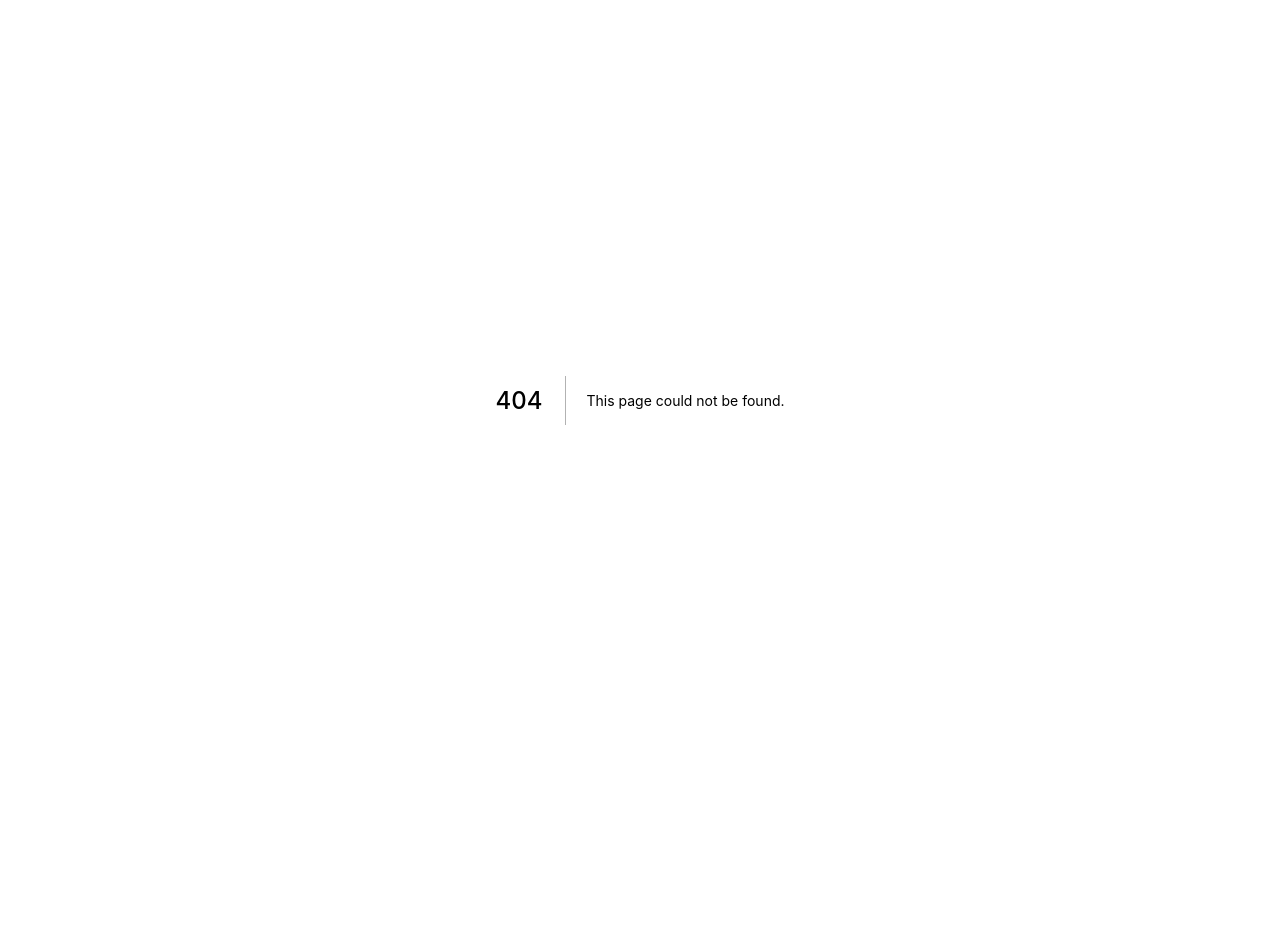
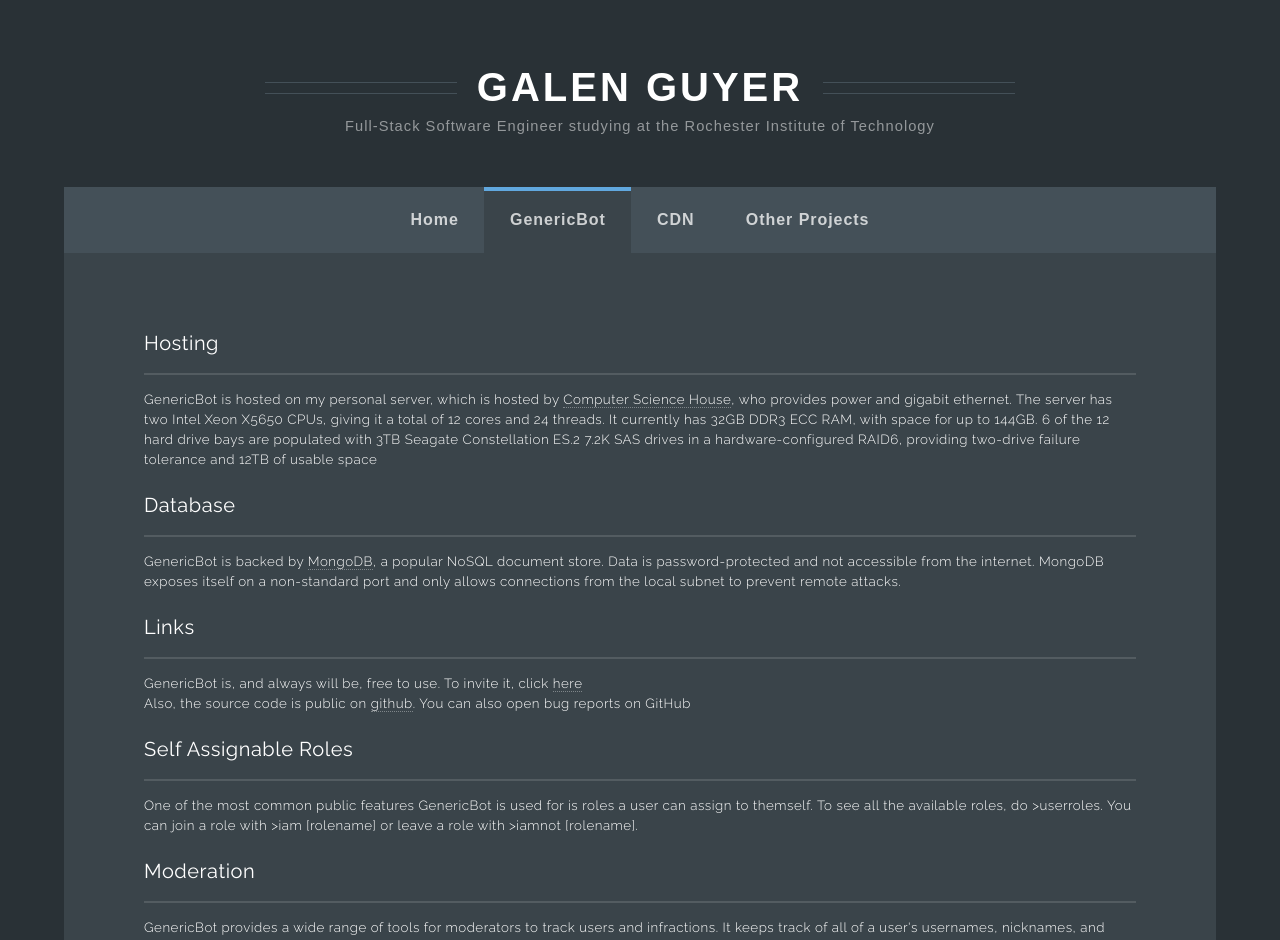
Before and after one commit to galenguyer/personal-site-next, a Next.js app: page /genericbot in a window 1280 px wide. Before the commit this address had no page. Shown: the top 940 px of the page. Before the commit the page ends 800 px from the top, so only its background shows below. Built offline with nearby package versions, Linux system fonts and the light colour scheme.

Commit message:
Add GenericBot pages

```diff
--- a/next.config.js
+++ b/next.config.js
@@ -1,6 +1,7 @@
 const withOffline = require('next-offline')
 
 module.exports = withOffline({
+  exportTrailingSlash: true,
   workboxOpts: {
     swDest: process.env.NEXT_EXPORT
       ? 'service-worker.js'
--- /dev/null
+++ b/pages/genericbot/index.js
@@ -0,0 +1,27 @@
+import Link from 'next/link';
+import Header from '../../components/header';
+import styles from '../../styles/genericbot.module.css';
+
+export default () => (
+  <div id='container'>
+    <Header />
+    <div className={styles.container}>
+        <h3 className={styles.header}>Hosting</h3>
+        <p>GenericBot is hosted on my personal server, which is hosted by <a href="https://csh.rit.edu">Computer Science House</a>, who provides power and gigabit ethernet. The server has two Intel Xeon X5650 CPUs, giving it a total of 12 cores and 24 threads. It currently has 32GB DDR3 ECC RAM, with space for up to 144GB. 6 of the 12 hard drive bays are populated with 3TB Seagate Constellation ES.2 7.2K SAS drives in a hardware-configured RAID6, providing two-drive failure tolerance and 12TB of usable space</p>
+        <h3 className={styles.header}>Database</h3>
+        <p>GenericBot is backed by <a href="https://www.mongodb.com/">MongoDB</a>, a popular NoSQL document store. Data is password-protected and not accessible from the internet. MongoDB exposes itself on a non-standard port and only allows connections from the local subnet to prevent remote attacks.</p>
+        <h3 className={styles.header}>Links</h3>
+        <p>GenericBot is, and always will be, free to use. To invite it, click <a href="https://discordapp.com/oauth2/authorize?client_id=295329346590343168&scope=bot&permissions=2110258303">here</a>
+        <br />
+        Also, the source code is public on <a href="https://github.com/MasterChief-John-117/GenericBot">github</a>. You can also open bug reports on GitHub</p>
+        <h3 className={styles.header}>Self Assignable Roles</h3>
+        <p>One of the most common public features GenericBot is used for is roles a user can assign to themself. To see all the available roles, do &gt;userroles. You can join a role with <code>&gt;iam [rolename]</code> or leave a role with <code>&gt;iamnot [rolename]</code>.</p>
+        <h3 className={styles.header}>Moderation</h3>
+        <p>GenericBot provides a wide range of tools for moderators to track users and infractions. It keeps track of all of a user's usernames, nicknames, and logged infractions, including kicks and timed or permanent bans. Users can be searched for either by ID, or by username or nickname, whether it be current or an old name. (All data is stored in an encrypted database, and data from one server is completely inaccessible by another server)</p>
+        <h3 className={styles.header}>Fun!</h3>
+        <p>In addition to being a highly effective moderator toolkit, GenericBot has some fun commands, such as <code>&gt;dog</code>, <code>&gt;cat</code>, or <code>&gt;jeff</code>. You can also create your own custom commands for rapid-fire memery or whatever else tickles your fancy</p>
+        <h3 className={styles.header}>v3 Rewrite</h3>
+        <p>I recently re-wrote the bot to improve maintinability and performance. Read more about there <Link href="/genericbot/v3">here!</Link></p>
+    </div>
+  </div>
+)
--- /dev/null
+++ b/styles/genericbot.module.css
@@ -0,0 +1,34 @@
+@import url("https://fonts.googleapis.com/css?family=Raleway:300,400");
+.container {
+	position: relative;
+	padding: 6em;
+	background: #3a444a;
+	text-align: left;
+    color: #fff;
+    letter-spacing: 0.04em;
+    line-height: 1.5em;
+    font-family:'Raleway', sans-serif;
+    font-weight: 300;
+}
+.header {
+    padding-bottom: 1em;
+    border-bottom: solid 2px rgba(255, 255, 255, 0.125);
+    font-size: 1.5em;
+    font-weight: 400;
+}
+.container p {
+    margin: 1em 0 2em 0;
+}
+.container p a{
+    -moz-transition: color 0.2s ease-in-out, border-bottom-color 0.2s ease-in-out;
+    -webkit-transition: color 0.2s ease-in-out, border-bottom-color 0.2s ease-in-out;
+    -ms-transition: color 0.2s ease-in-out, border-bottom-color 0.2s ease-in-out;
+    transition: color 0.2s ease-in-out, border-bottom-color 0.2s ease-in-out;
+    border-bottom: dotted 1px rgba(255, 255, 255, 0.35);
+    color: #ffffff;
+    text-decoration: none;
+}
+.container p a:hover {
+    border-bottom-color: transparent;
+    color: #ffffff !important;
+}
```
Also changed, not shown: pages/genericbot/v3.js (added, +27 -0 lines).
